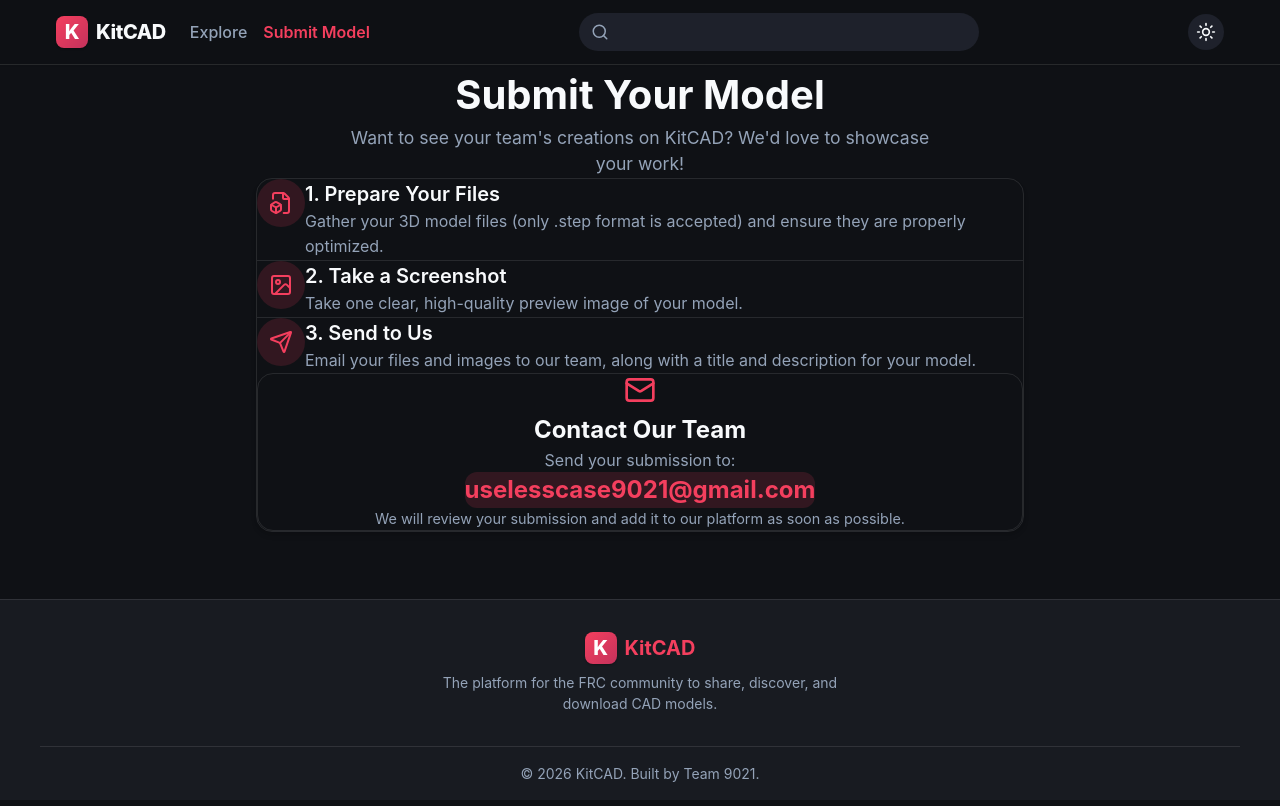
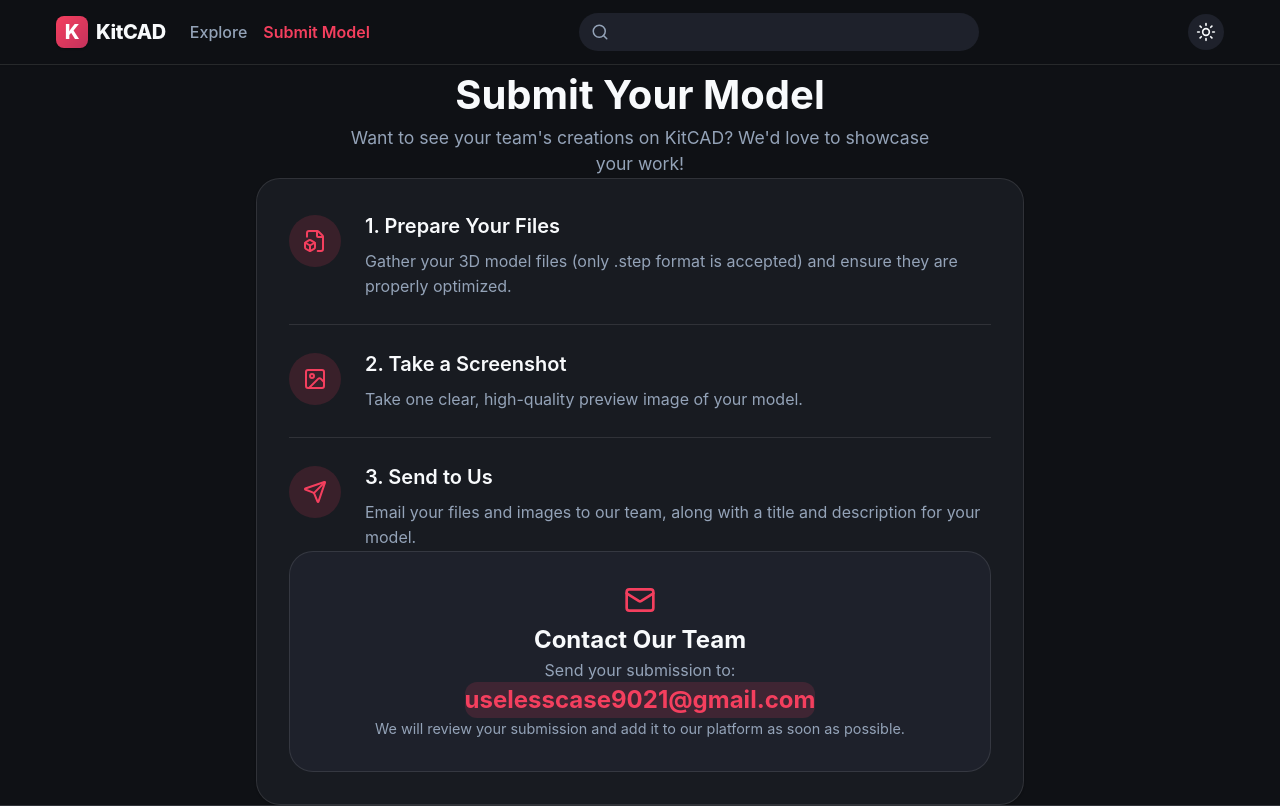
Before and after one commit to Gurates/KitCad, a React (Vite) app: page /submit-model in a window 1280 px wide. Shown: the top 806 px of the page. Built offline with nearby package versions, Linux system fonts and the light colour scheme.

Commit message:
style: increase padding and margins on SubmitModel page

```diff
--- a/src/pages/SubmitModel/SubmitModel.css
+++ b/src/pages/SubmitModel/SubmitModel.css
@@ -27,25 +27,25 @@
 }
 
 .submit-card {
-  background-color: var(--color-bg-card);
+  background-color: var(--color-card);
   border: 1px solid var(--color-border);
-  border-radius: var(--radius-lg);
-  padding: var(--spacing-xl);
-  box-shadow: 0 4px 6px -1px rgba(0, 0, 0, 0.1), 0 2px 4px -1px rgba(0, 0, 0, 0.06);
+  border-radius: var(--radius-xl);
+  padding: var(--spacing-8);
+  box-shadow: var(--shadow-sm);
 }
 
 .submit-steps {
   display: flex;
   flex-direction: column;
-  gap: var(--spacing-lg);
-  margin-bottom: var(--spacing-2xl);
+  gap: var(--spacing-6);
+  margin-bottom: var(--spacing-10);
 }
 
 .step-item {
   display: flex;
   align-items: flex-start;
-  gap: var(--spacing-md);
-  padding-bottom: var(--spacing-lg);
+  gap: var(--spacing-6);
+  padding-bottom: var(--spacing-6);
   border-bottom: 1px solid var(--color-border);
 }
 
@@ -58,18 +58,19 @@
   display: flex;
   align-items: center;
   justify-content: center;
-  width: 48px;
-  height: 48px;
+  width: 52px;
+  height: 52px;
   background-color: var(--color-primary-light);
   color: var(--color-primary);
   border-radius: 50%;
   flex-shrink: 0;
+  margin-top: 0.25rem;
 }
 
 .step-details h3 {
   font-size: 1.25rem;
   font-weight: 600;
-  margin-bottom: var(--spacing-xs);
+  margin-bottom: var(--spacing-2);
   color: var(--color-text-main);
 }
 
@@ -81,14 +82,14 @@
 .email-section {
   display: flex;
   justify-content: center;
-  margin-top: var(--spacing-xl);
+  margin-top: var(--spacing-10);
 }
 
 .email-box {
   text-align: center;
-  background: linear-gradient(145deg, var(--color-bg-elevated), var(--color-bg-card));
-  padding: var(--spacing-xl);
-  border-radius: var(--radius-lg);
+  background-color: var(--color-background-alt);
+  padding: var(--spacing-8);
+  border-radius: var(--radius-xl);
   border: 1px solid var(--color-border);
   width: 100%;
 }
```
